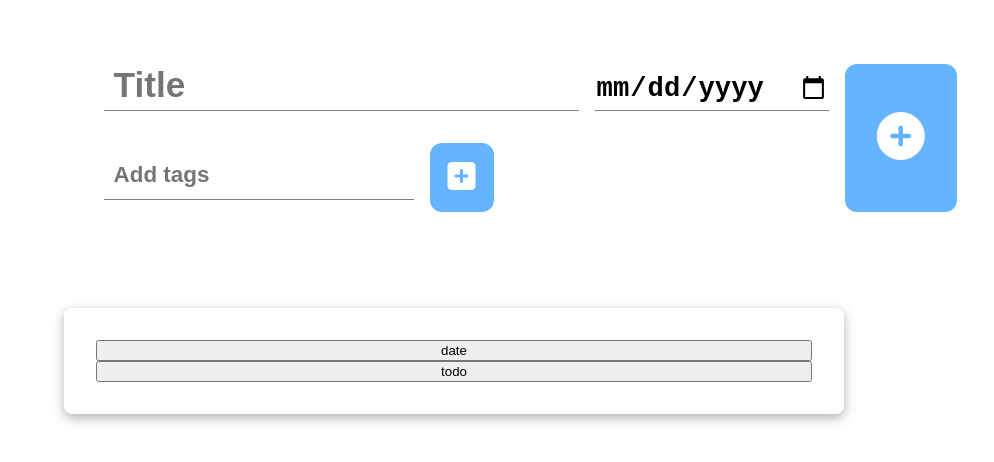
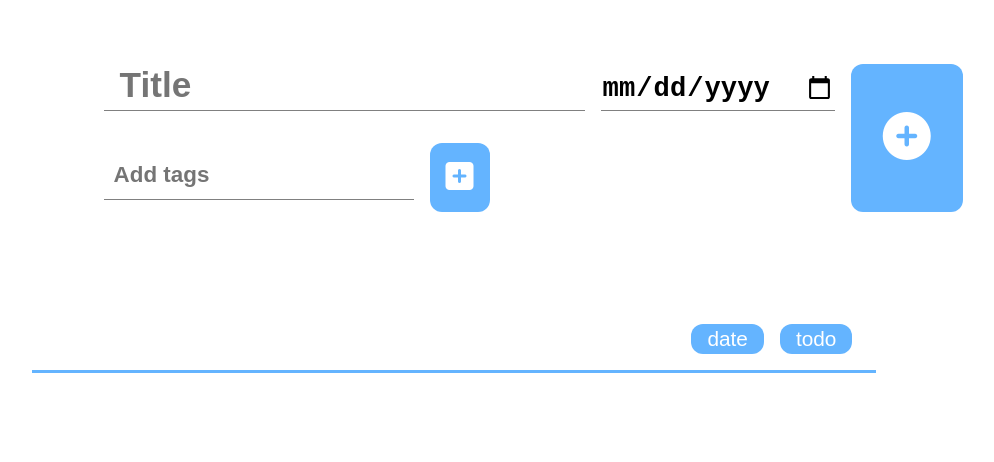
Before and after one commit to sanjayMamidipaka/new-todo-list, a React (Create React App) app in the folder client/: page / in a window 1280 px wide. Shown: the top 462 px of the page, without its empty margins (186-1180 px from the left). Built offline with nearby package versions, Linux system fonts and the light colour scheme.

Commit message:
Styled sort controls

```diff
--- a/client/src/components/TodoList.css
+++ b/client/src/components/TodoList.css
@@ -54,6 +54,7 @@ input[type=text]:focus::placeholder {
 .title-input {
     font-size: 2.2rem;
     height: 2.5rem;
+    padding-left: 0.5rem;
 }
 
 .tag-input {
@@ -61,31 +62,32 @@ input[type=text]:focus::placeholder {
     height: 2.4rem;
 }
 
-.tag-btn {
-    margin: 0 0.5rem;
+button {
     background-color: rgb(100, 180, 255);
     border: none;
     border-radius: 0.75rem;
     color: white;
-    width: 100%;
-    align-self: stretch;
-    font-size: 2rem;
-    max-width: 4rem;
-    padding: 1rem;
-
     position: relative;
     bottom: 0;
     transition: 0.125s all ease-in-out;
 }
 
-.tag-btn:hover {
+button:hover {
     box-shadow: 0 0.25rem 0.7rem rgb(177, 177, 177);
     bottom: 0.25rem;
 }
 
-.tag-btn:active {
+button:active {
     color: rgb(100, 180, 255);
     background-color: white;
+}
+
+.tag-btn {
+    margin: 0 0.5rem;
+    align-self: stretch;
+    font-size: 2rem;
+    max-width: 4rem;
+    padding: 1rem;
 }
 
 .date-input {
@@ -94,26 +96,20 @@ input[type=text]:focus::placeholder {
 
 .add-btn {
     margin: 0 0.5rem;
-    background-color: rgb(100, 180, 255);
-    border: none;
-    border-radius: 0.75rem;
-    color: white;
     width: 100%;
     align-self: stretch;
     font-size: 3rem;
     min-width: 7rem;
-
-    position: relative;
-    bottom: 0;
-    transition: 0.125s all ease-in-out;
 }
 
-.add-btn:hover {
-    box-shadow: 0 0.25rem 0.7rem rgb(177, 177, 177);
-    bottom: 0.25rem;
+.sort-wrapper {
+    justify-content: flex-end;
+    padding: 1rem;
+    border-bottom:rgb(100, 180, 255) 3px solid;
 }
 
-.add-btn:active {
-    color: rgb(100, 180, 255);
-    background-color: white;
+.sort-wrapper > button {
+    font-size: 1.3rem;
+    padding: 0.2rem 1rem;
+    margin: 0 0.5rem;
 }
--- a/client/src/components/TodoList.tsx
+++ b/client/src/components/TodoList.tsx
@@ -220,11 +220,9 @@ export default function TodoList() {
         </div>
       </div>
 
-      <div className="card">
-        <div ></div>
+      <div className="sort-wrapper hbox">
         <button onClick={sortByDate}>date</button>
         <button onClick={sortByTodo}>todo</button>
-        <div ></div>
       </div>
 
       <div>
```
